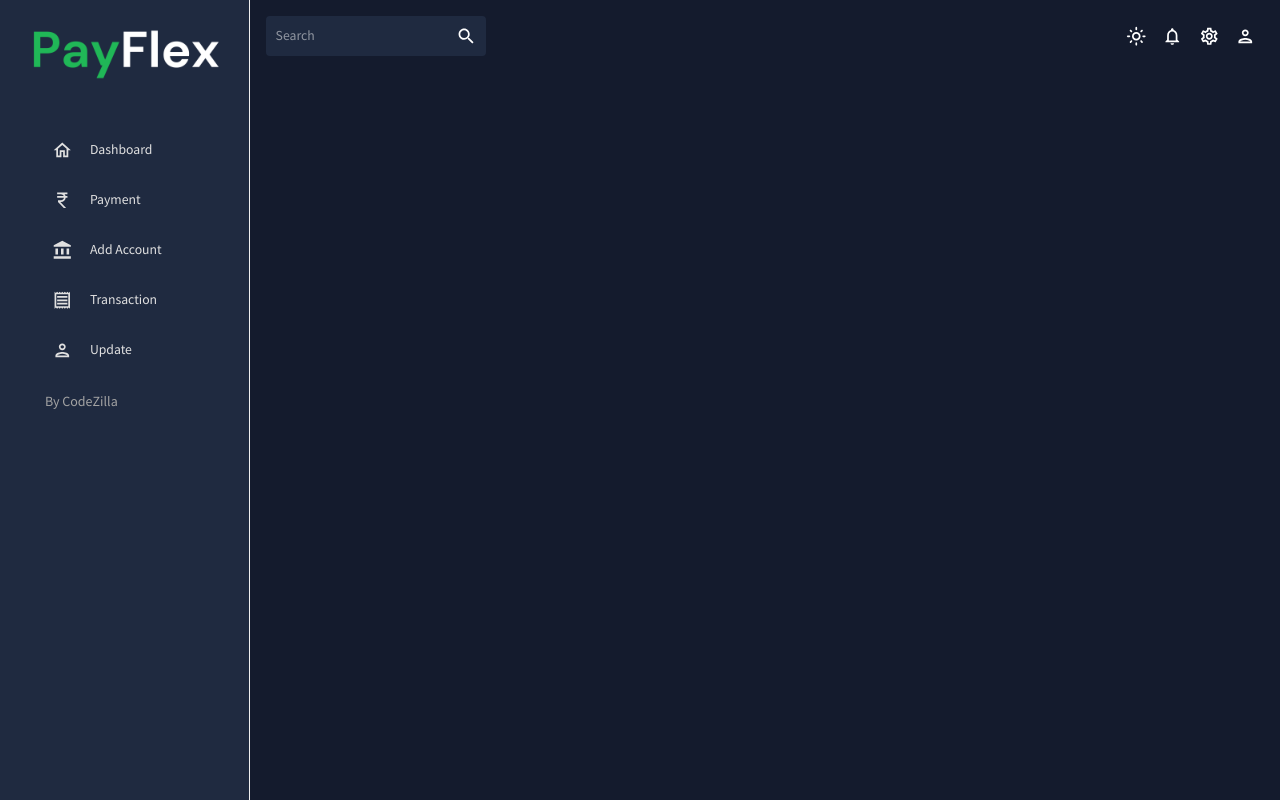
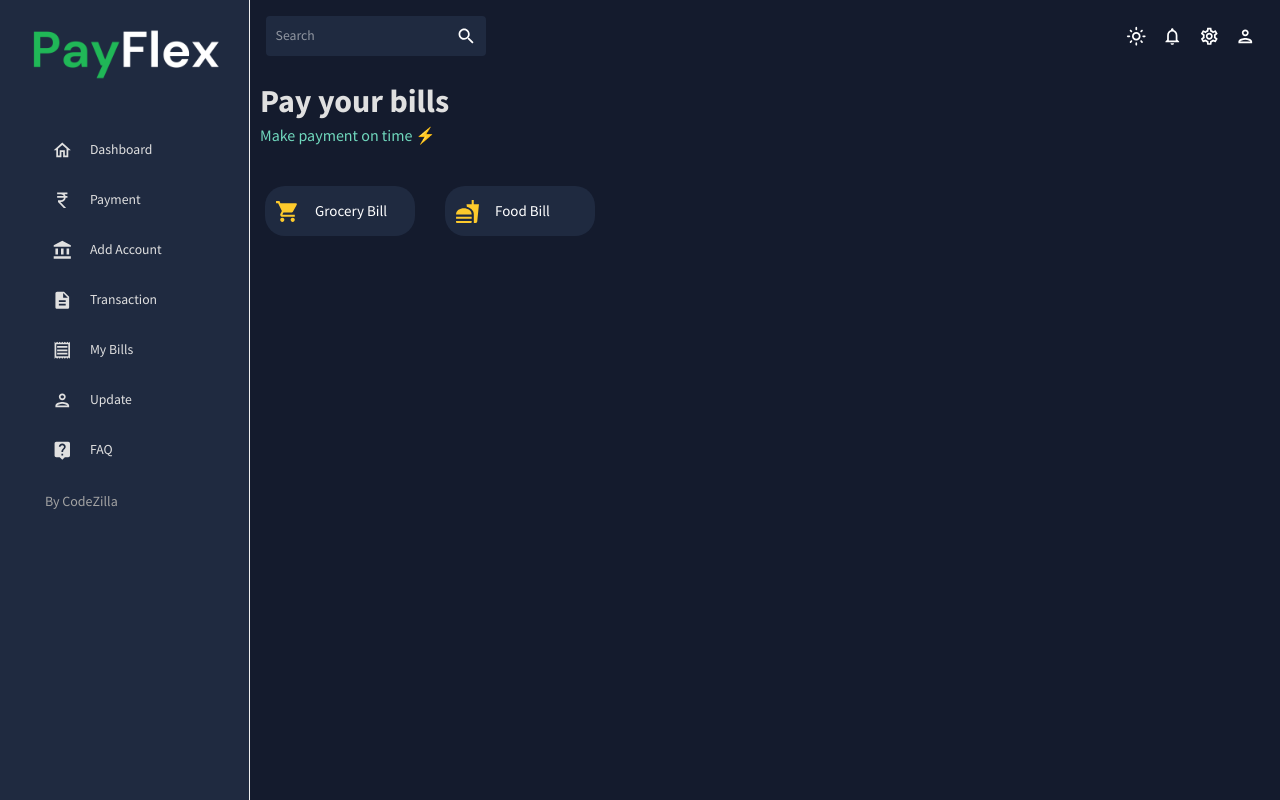
Before and after one commit to kartikey-mittal/PayFlex, a React (Create React App) app: page /bills in a window 1280 px wide. Built offline with nearby package versions, Linux system fonts and the light colour scheme.

Commit message:
bill section added

```diff
--- a/src/App.js
+++ b/src/App.js
@@ -24,7 +24,7 @@ import Tick from "./components/Tick";
 
 import LoginPage from "./pages/login";
 import SignupPage from "./pages/signup";
-
+import Bills from "./pages/bills";
 const App = () => {
   const [theme, colorMode] = useMode();
  const location = useLocation();
@@ -57,6 +57,7 @@ const App = () => {
                  <Route path="/faq" element={<FAQ />} />
                  <Route path="/calendar" element={<Calendar />} />
                  <Route path="/geography" element={<Geography />} />
+                 <Route path="/bills" element={<Bills />} />
                  <Route path="/sendpay" element={<SendPay />} />
                  <Route path="/form" element={<Form />} />
                  <Route path="/carddetail" element={<CardDetail />} />
--- /dev/null
+++ b/src/pages/bills/index.jsx
@@ -0,0 +1,92 @@
+import React, { useState } from "react";
+import { Box, Typography, TextField, Button, Grid, Backdrop, CircularProgress } from "@mui/material";
+import { doc, getDoc, collection, addDoc, updateDoc } from 'firebase/firestore';
+import { db } from '../../firebase'; // Adjust the import path as necessary
+import AccountCircleIcon from "@mui/icons-material/AccountCircle";
+import NoteIcon from "@mui/icons-material/Note";
+// import AccountBalanceWalletIcon from '@mui/icons-material/AccountBalanceWallet';
+import Header from "../../components/Header";
+import QrCodeScannerIcon from '@mui/icons-material/QrCodeScanner';
+import LocalGroceryStoreIcon from '@mui/icons-material/LocalGroceryStore';
+
+import FastfoodIcon from '@mui/icons-material/Fastfood';
+const Bills = () => {
+
+//   const [loading, setLoading] = useState(false);
+
+  const senderphone = localStorage.getItem('phoneNumber');
+  console.log(senderphone);
+
+
+
+  return (
+    <>
+      <Box m="10px">
+        <Box display="flex" justifyContent="space-between" alignItems="center">
+          <Header title="Pay your bills" subtitle="Make payment on time ⚡" />
+        </Box>
+      </Box>
+
+      {/* ----------------------- DO WORK HERE below   ------------------ */}
+
+      <div style={{ display: 'flex' }}>
+        <div
+          style={{
+            width: 150,
+            height: 50,
+            backgroundColor: '#1f2a40',
+            margin: 15,
+            borderRadius: 20,
+            display: 'flex',
+            alignItems: 'center',
+            padding: '10px',
+            marginTop: 0,
+            cursor: 'pointer',
+            transition: 'background-color 0.3s',
+          }}
+          onMouseEnter={(e) => {
+            e.currentTarget.style.backgroundColor = '#263445';
+          }}
+          onMouseLeave={(e) => {
+            e.currentTarget.style.backgroundColor = '#1f2a40';
+          }}
+        >
+          <LocalGroceryStoreIcon style={{ marginRight: '15px', fontSize: 25, color: '#fdca2c' }} />
+          <Typography style={{ color: 'white', fontWeight: 500, fontSize: 15 }}>Grocery Bill</Typography>
+        </div>
+
+        <div
+          style={{
+            width: 150,
+            height: 50,
+            backgroundColor: '#1f2a40',
+            margin: 15,
+            borderRadius: 20,
+            display: 'flex',
+            alignItems: 'center',
+            padding: '10px',
+            marginTop: 0,
+            cursor: 'pointer',
+            transition: 'background-color 0.3s',
+          }}
+          onMouseEnter={(e) => {
+            e.currentTarget.style.backgroundColor = '#263445';
+          }}
+          onMouseLeave={(e) => {
+            e.currentTarget.style.backgroundColor = '#1f2a40';
+          }}
+        >
+          <FastfoodIcon style={{ marginRight: '15px', fontSize: 25, color: '#fdca2c' }} />
+          <Typography style={{ color: 'white', fontWeight: 500, fontSize: 15 }}>Food Bill</Typography>
+        </div>
+      </div>
+
+
+
+      {/* Loading backdrop */}
+
+    </>
+  );
+};
+
+export default Bills;
--- a/src/pages/global/sidebar/MyProSidebar.jsx
+++ b/src/pages/global/sidebar/MyProSidebar.jsx
@@ -12,9 +12,9 @@ import HomeOutlinedIcon from "@mui/icons-material/HomeOutlined";
 
 import ReceiptOutlinedIcon from "@mui/icons-material/ReceiptOutlined";
 import PersonOutlinedIcon from "@mui/icons-material/PersonOutlined";
-
+import LiveHelpIcon from '@mui/icons-material/LiveHelp';
 import AccountBalanceIcon from '@mui/icons-material/AccountBalance';
-
+import DescriptionIcon from '@mui/icons-material/Description';
 import CurrencyRupeeIcon from '@mui/icons-material/CurrencyRupee';
 const Item = ({ title, to, icon, selected, setSelected }) => {
   const theme = useTheme();
@@ -131,6 +131,13 @@ const MyProSidebar = () => {
             <Item
               title="Transaction "
               to="/transactions"
+              icon={<DescriptionIcon />}
+              selected={selected}
+              setSelected={setSelected}
+            />
+            <Item
+              title="My Bills "
+              to="/bills"
               icon={<ReceiptOutlinedIcon />}
               selected={selected}
               setSelected={setSelected}
@@ -141,6 +148,13 @@ const MyProSidebar = () => {
               title="Update"
               to="/form"
               icon={<PersonOutlinedIcon />}
+              selected={selected}
+              setSelected={setSelected}
+            />
+            <Item
+              title="FAQ"
+              to="/faq"
+              icon={<LiveHelpIcon />}
               selected={selected}
               setSelected={setSelected}
             />
```
